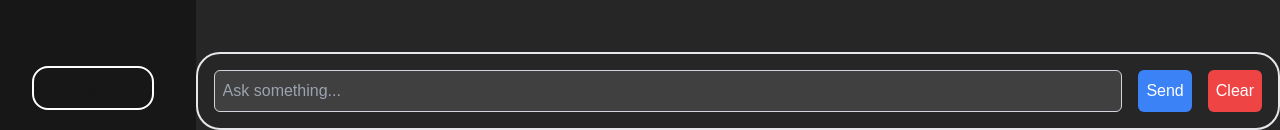
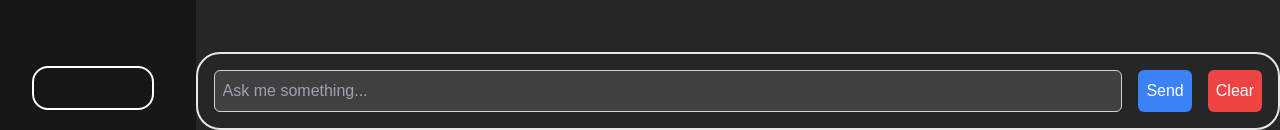
Before and after one commit to kevthefoo/mjweb, a Next.js app: page /gpt in a window 1280 px wide. Shown: the part 670-800 px from the top of the page. Built offline with nearby package versions, Linux system fonts and the light colour scheme.

Commit message:
Update input placeholder text in GPT component for clarity

```diff
--- a/app/(dashboard)/gpt/page.tsx
+++ b/app/(dashboard)/gpt/page.tsx
@@ -111,7 +111,7 @@ export default function GPT() {
             value={input}
             onChange={(e) => setInput(e.target.value)}
             className="flex-grow rounded-md border border-gray-300 bg-neutral-700 p-2"
-            placeholder="Ask something..."
+            placeholder="Ask me something..."
           />
           <button
             type="submit"
```
